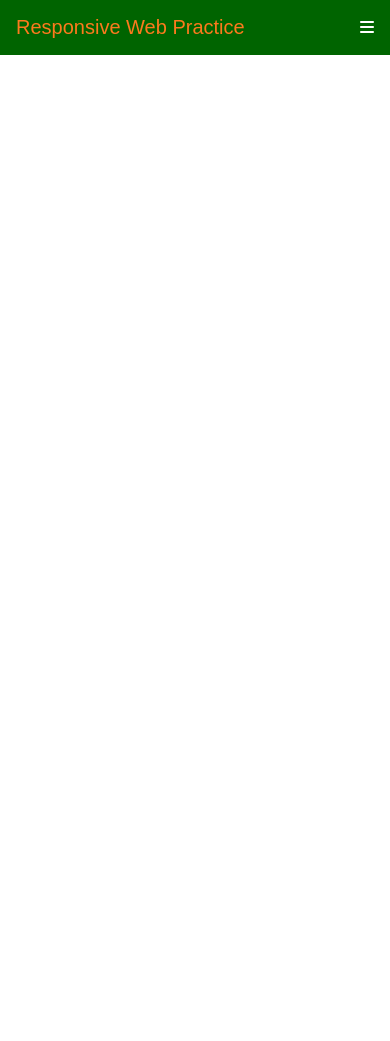
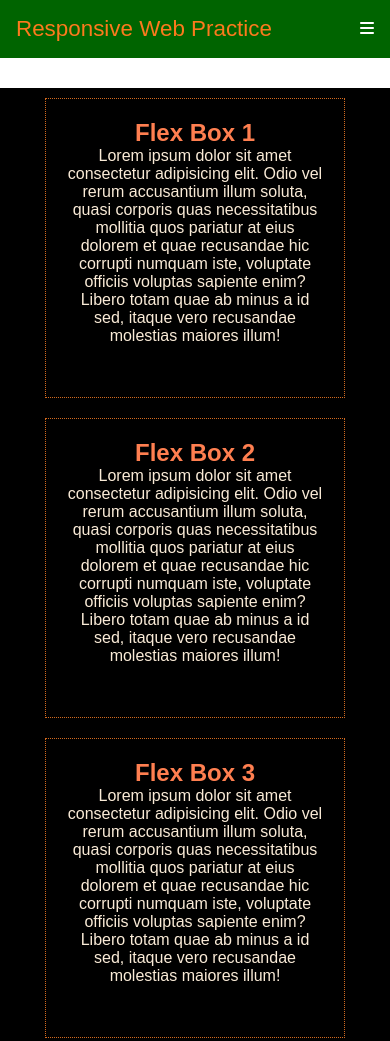
Before and after one commit to Kyle-Shackelford/mf-practice, a plain HTML site: page index.html in a window 390 px wide. Before the commit the page ends 844 px from the top, so only its background shows below. Drawn offline with Linux system fonts and the light colour scheme.

Commit message:
created flex boxes

```diff
--- a/css/stylesheet.css
+++ b/css/stylesheet.css
@@ -42,11 +42,33 @@ background-color: blueviolet;
     color: black;
 }
 
+.flex-container{
+    background-color: black;
+    color: antiquewhite;
+    margin-top: 30px;
+    display: flex;
+    /* flex-direction: row; */
+    justify-content: space-around;
+}
+
+.box-1{
+    width: 300px;
+    height: 300px;
+    border: 1px dotted chocolate;
+    margin: 10px;
+    padding: 20px;
+    text-align: center;
+}
+
+h2{
+color: coral;
+}
+
 @media (max-width: 900px) {
 
     .navbar-logo{
         color: rgb(254, 198, 67);
-        font-size: 1.25rem;
+        font-size: 1.40rem;
     }
 
     .navbar ul {
@@ -58,9 +80,13 @@ background-color: blueviolet;
     background-color: rgb(254, 198, 67);
     }
 
+    .box-1{
+        font-size: 13px;
+    }
+
 }
 
-@media (max-width: 600px) {
+@media (max-width: 610px) {
     .navbar ul {
     background-color: darkgreen;
     flex-wrap: wrap;
@@ -80,4 +106,12 @@ background-color: blueviolet;
         text-align: center;
     }
 
+    .flex-container{
+        flex-wrap: wrap;
+    }
+
+    .box-1{
+        font-size: 16px;
+    }
+
 }
--- a/index.html
+++ b/index.html
@@ -26,11 +26,27 @@
         <li class="navbar-links"><a href="#">Contact</a></li>
 
     </ul>
+</nav>
 
 
+    <div class="flex-container">
 
-
-</nav>
+    <div class="box-1">
+        <h2>Flex Box 1</h2>
+        <p>Lorem ipsum dolor sit amet consectetur adipisicing elit. Odio vel rerum accusantium illum soluta, quasi corporis quas necessitatibus mollitia quos pariatur at eius dolorem et quae recusandae hic corrupti numquam iste, voluptate officiis voluptas sapiente enim? Libero totam quae ab minus a id sed, itaque vero recusandae molestias maiores illum!
+        </p>
+    </div>
+    <div class="box-1">
+        <h2>Flex Box 2</h2>
+        <p>Lorem ipsum dolor sit amet consectetur adipisicing elit. Odio vel rerum accusantium illum soluta, quasi corporis quas necessitatibus mollitia quos pariatur at eius dolorem et quae recusandae hic corrupti numquam iste, voluptate officiis voluptas sapiente enim? Libero totam quae ab minus a id sed, itaque vero recusandae molestias maiores illum!
+        </p>
+    </div>
+    <div class="box-1">
+        <h2>Flex Box 3</h2>
+        <p>Lorem ipsum dolor sit amet consectetur adipisicing elit. Odio vel rerum accusantium illum soluta, quasi corporis quas necessitatibus mollitia quos pariatur at eius dolorem et quae recusandae hic corrupti numquam iste, voluptate officiis voluptas sapiente enim? Libero totam quae ab minus a id sed, itaque vero recusandae molestias maiores illum!
+        </p>
+    </div>
+</div>
 
 
 
```
